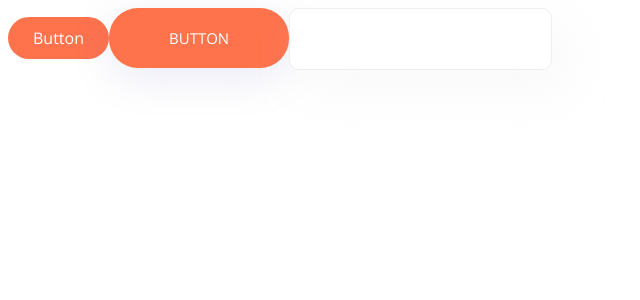
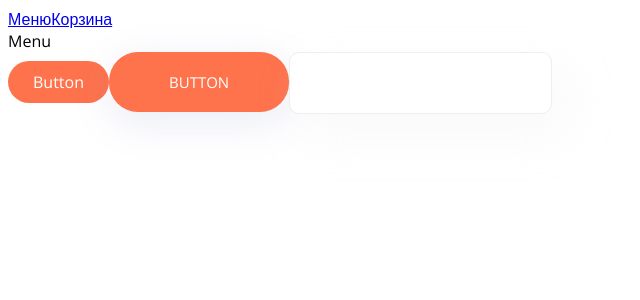
Before and after one commit to IgorKudlo/pizza-app, a React (Vite) app: page / in a window 1280 px wide. Shown: the top 300 px of the page, without its empty margins (0-640 px from the left). Built offline with nearby package versions, Linux system fonts and the light colour scheme.

Commit message:
add router, old version with jsx

```diff
--- a/package.json
+++ b/package.json
@@ -12,7 +12,8 @@
   "dependencies": {
     "classnames": "^2.3.2",
     "react": "^18.2.0",
-    "react-dom": "^18.2.0"
+    "react-dom": "^18.2.0",
+    "react-router-dom": "^6.21.0"
   },
   "devDependencies": {
     "@types/node": "^20.10.4",
--- a/src/App.tsx
+++ b/src/App.tsx
@@ -1,10 +1,23 @@
 import { Button } from '@/components/Button';
 import { Input } from '@/components/Input';
+import { Link, Route, Routes } from 'react-router-dom';
+import { Menu } from '@/pages/Menu';
+import { Cart } from '@/pages/Cart';
+import { Error } from '@/pages/Error';
 
 function App() {
 
   return (
     <>
+      <div>
+        <Link to="/">Меню</Link>
+        <Link to="/cart">Корзина</Link>
+      </div>
+      <Routes>
+        <Route path={'/'} element={<Menu/>} />
+        <Route path={'/cart'} element={<Cart/>} />
+        <Route path={'*'} element={<Error/>} />
+      </Routes>
       <Button>Button</Button>
       <Button appearance={'big'}>Button</Button>
       <Input />
--- a/src/main.tsx
+++ b/src/main.tsx
@@ -1,10 +1,13 @@
 import './index.css';
 import React from 'react';
 import ReactDOM from 'react-dom/client';
+import { BrowserRouter } from 'react-router-dom';
 import App from './App';
 
 ReactDOM.createRoot(document.getElementById('root')!).render(
   <React.StrictMode>
-    <App />
+    <BrowserRouter>
+      <App />
+    </BrowserRouter>
   </React.StrictMode>
 );
--- /dev/null
+++ b/src/pages/Cart/Cart.tsx
@@ -0,0 +1,7 @@
+export const Cart = () => {
+  return (
+    <div>
+      Cart
+    </div>
+  );
+};
--- /dev/null
+++ b/src/pages/Cart/index.ts
@@ -0,0 +1 @@
+export { Cart } from './Cart';
--- /dev/null
+++ b/src/pages/Error/Error.tsx
@@ -0,0 +1,7 @@
+export const Error = () => {
+  return (
+    <div>
+      Error
+    </div>
+  );
+};
--- /dev/null
+++ b/src/pages/Error/index.ts
@@ -0,0 +1 @@
+export { Error } from './Error';
--- /dev/null
+++ b/src/pages/Menu/Menu.tsx
@@ -0,0 +1,7 @@
+export const Menu = () => {
+  return (
+    <div>
+      Menu
+    </div>
+  );
+};
--- /dev/null
+++ b/src/pages/Menu/index.ts
@@ -0,0 +1 @@
+export { Menu } from './Menu';
```
Also changed, not shown: 1 other file (tests, documents, lock files or other folders).
